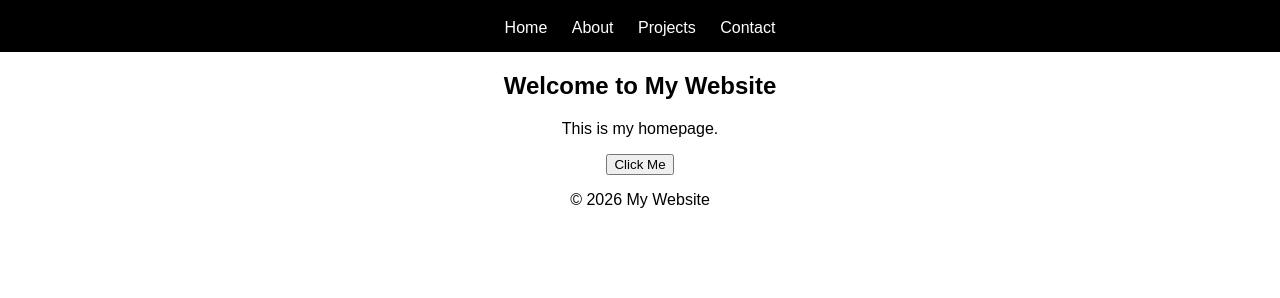
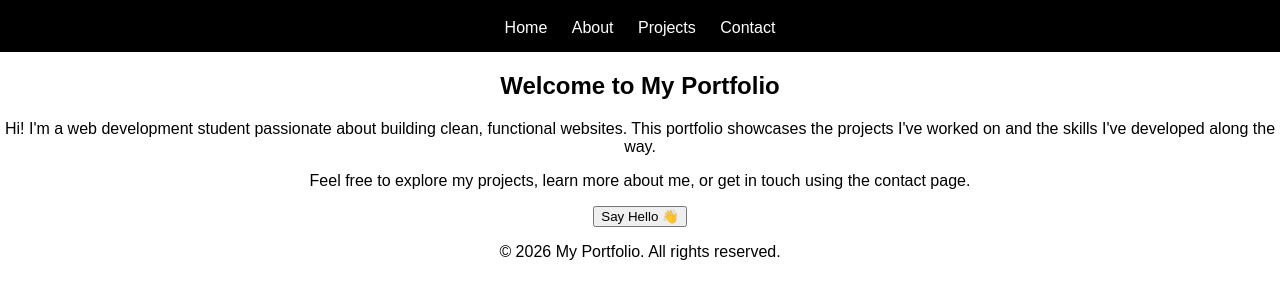
Before and after one commit to nmglick05-bot/Mywebsitetake4, a website: page public/index.html in a window 1280 px wide. Shown: the part 76-374 px from the top of the page. Drawn offline with Linux system fonts and the light colour scheme.

Commit message:
Revise index.html for portfolio presentation
Updated the title and added meta tags for better SEO. Enhanced the homepage content to better reflect the portfolio theme.

```diff
--- a/public/index.html
+++ b/public/index.html
@@ -1,7 +1,9 @@
 <!DOCTYPE html>
-<html>
+<html lang="en">
 <head>
-  <title>Home</title>
+  <meta charset="UTF-8">
+  <meta name="viewport" content="width=device-width, initial-scale=1.0">
+  <title>Home | My Portfolio</title>
   <link rel="stylesheet" href="/style.css">
   <script src="/script.js" defer></script>
 </head>
@@ -17,13 +19,15 @@
   </nav>
 </header>
 
-<h2>Welcome to My Website</h2>
-<p>This is my homepage.</p>
-
-<button onclick="showMessage()">Click Me</button>
+<main>
+  <h2>Welcome to My Portfolio</h2>
+  <p>Hi! I'm a web development student passionate about building clean, functional websites. This portfolio showcases the projects I've worked on and the skills I've developed along the way.</p>
+  <p>Feel free to explore my projects, learn more about me, or get in touch using the contact page.</p>
+  <button onclick="showMessage()">Say Hello 👋</button>
+</main>
 
 <footer>
-  <p>© 2026 My Website</p>
+  <p>© 2026 My Portfolio. All rights reserved.</p>
 </footer>
 
 </body>
```
